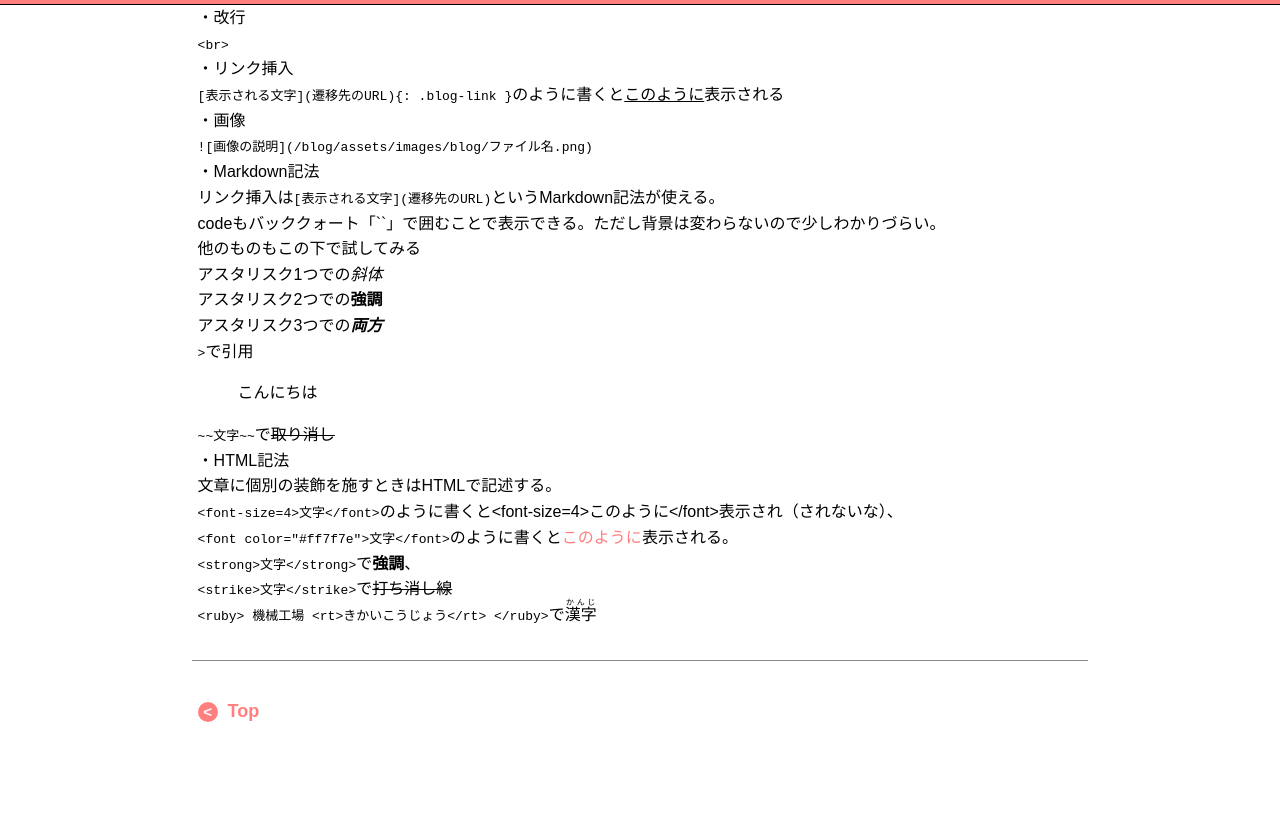
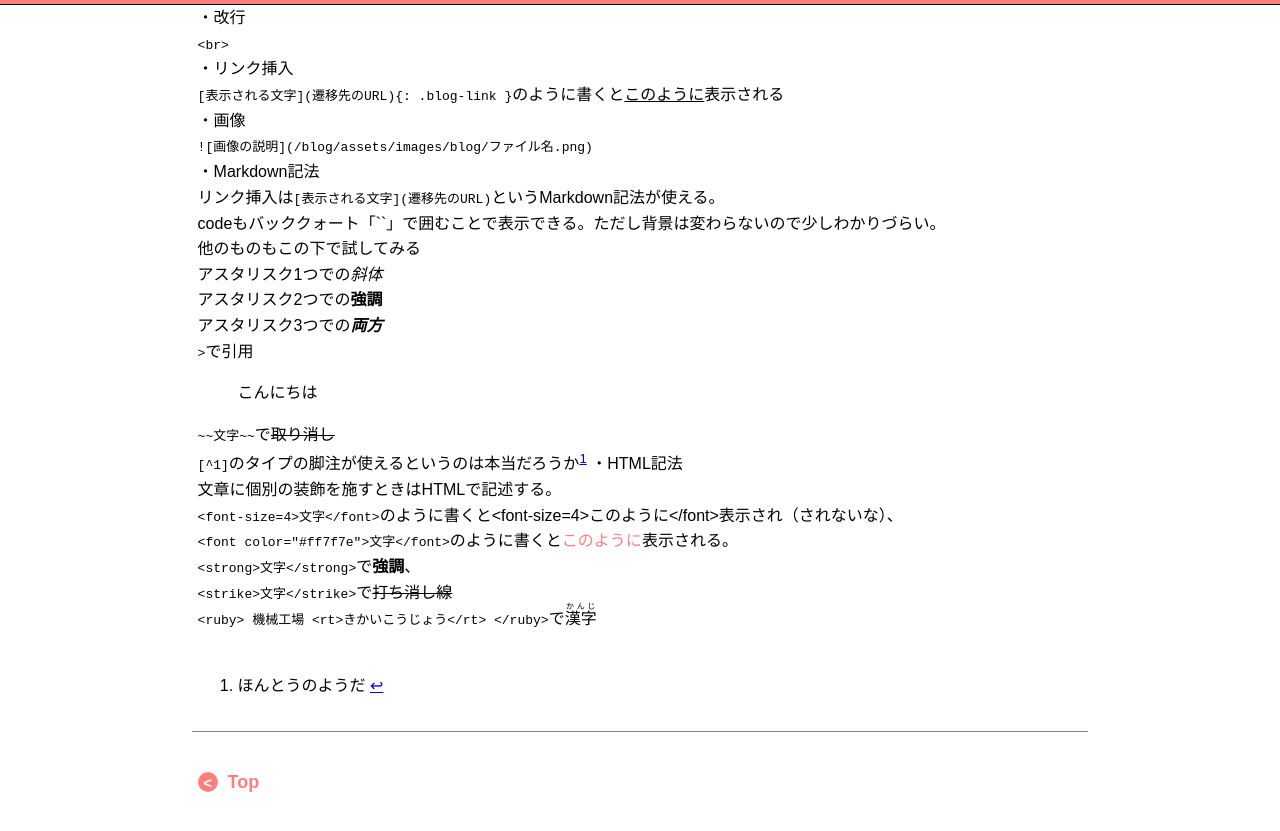
Before and after one commit to Asiraat/blog, a Jekyll site: the page built from _posts/2024-08-24-example.md, in a window 1280 px wide and 900 px high, scrolled down 741 px, cut to the strip 47-878 px from the top of the window. Built offline with Jekyll 4.4.1, drawn with Linux system fonts in a browser that asks for light colours; some web fonts are replaced; before the commit the page ends 1570 px from its top, so only the background shows below that.

Commit message:
Update 2024-08-24-example.md

```diff
--- a/_posts/2024-08-24-example.md
+++ b/_posts/2024-08-24-example.md
@@ -29,6 +29,7 @@
 > こんにちは<br>
 
 `~~文字~~`で~~取り消し~~<br>
+`[^1]`のタイプの脚注が使えるというのは本当だろうか[^1]
 ・HTML記法<br>
 文章に個別の装飾を施すときはHTMLで記述する。<br>
 `<font-size=4>文字</font>`のように書くと<font-size=4>このように</font>表示され（されないな）、<br>
@@ -38,4 +39,6 @@
 `<ruby>
   機械工場
   <rt>きかいこうじょう</rt>
-</ruby>`で<ruby>漢字<rt>かんじ</rt></ruby><br>
+</ruby>`で<ruby>漢字<rt>かんじ</rt></ruby><br><br>
+
+[^1]: ほんとうのようだ
```
